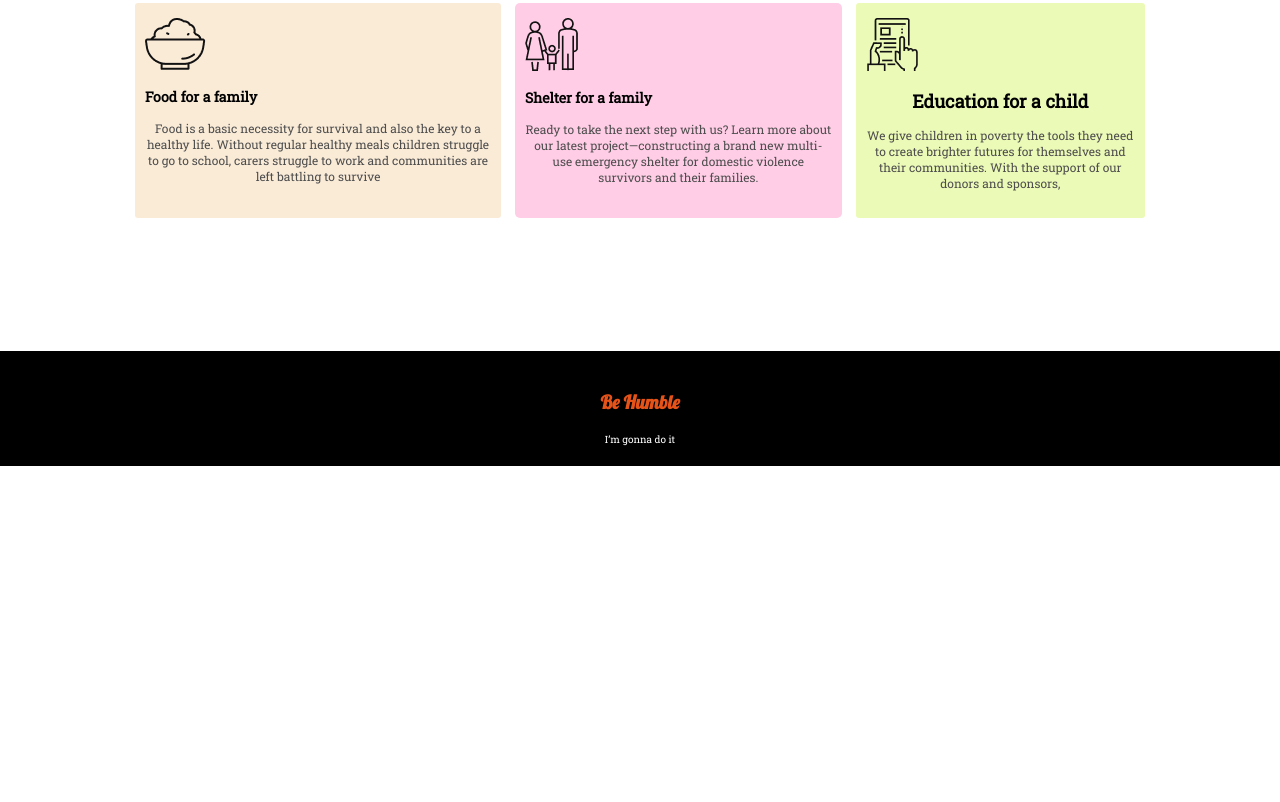
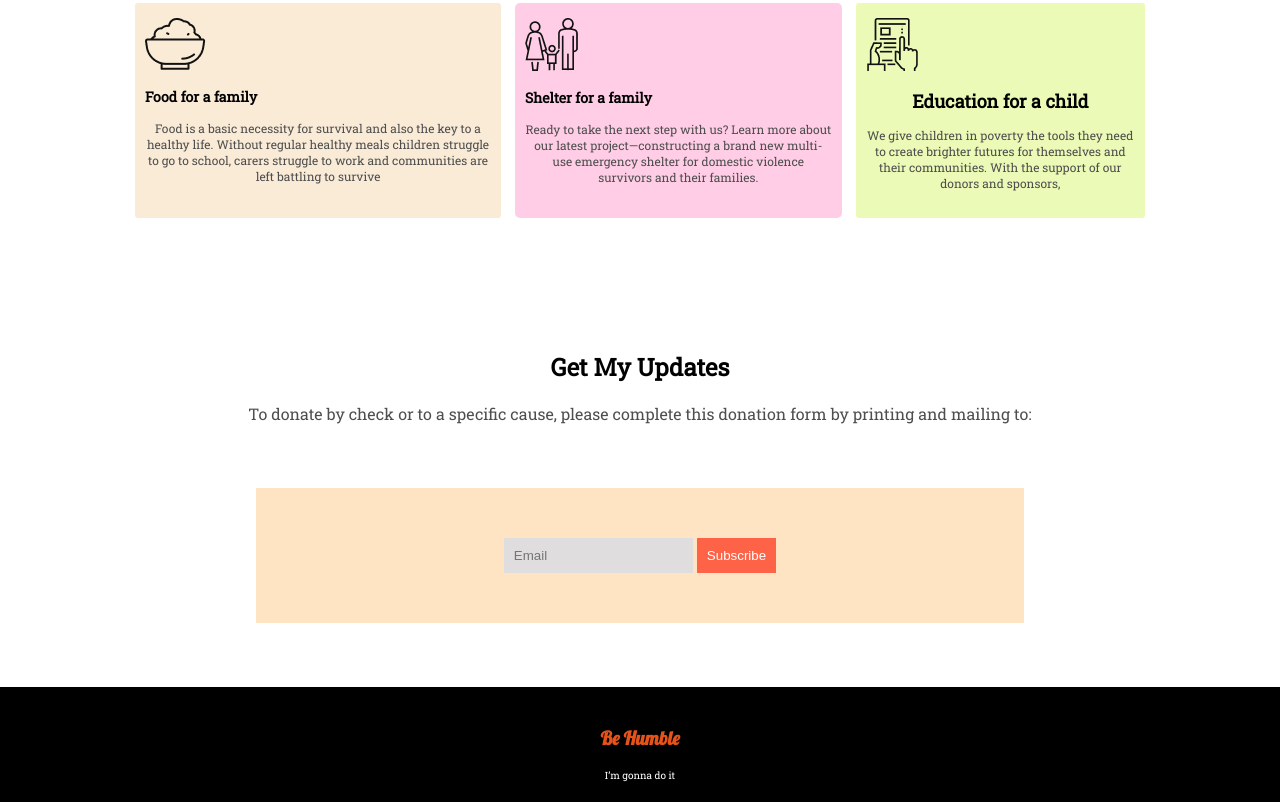
Before and after one commit to rajibhossainimran/donate-today-repo, a plain HTML site: page index.html in a window 1280 px wide. Shown: the part 1289-2091 px from the top of the page. Before the commit the page ends 1755 px from the top, so only its background shows below. Drawn offline with Linux system fonts and the light colour scheme.

Commit message:
part third added

```diff
--- a/index.html
+++ b/index.html
@@ -57,9 +57,19 @@
             </div>
         </div>
     </section>
+    <section class="upnter-news">
+        <h1>Get My Updates</h1>
+        <p>To donate by check or to a specific cause, please complete this donation form by printing and mailing to:</p>
+        <div class="mail-desing">
+            <input id="email-under" type="text" placeholder="Email">
+            <button id="subscribe-btn">Subscribe</button>
+        </div>
+
+    </section>
     <footer>
         <h3 id="footer-text">Be Humble</h3>
         <p id="footer-p-text">I’m gonna do it</p>
+
     </footer>
 
 </body>
--- a/style.css
+++ b/style.css
@@ -105,6 +105,33 @@ h5 {
     color: rgb(141, 138, 138);
 }
 
+.upnter-news {
+    text-align: center;
+}
+
+.mail-desing {
+    background-color: bisque;
+    margin: 5% 20%;
+    padding-top: 50px;
+    padding-bottom: 50px;
+}
+
+#email-under {
+    border: none;
+    background-color: rgb(223, 221, 221);
+    padding-top: 10px;
+    padding-bottom: 10px;
+    padding-left: 10px;
+}
+
+#subscribe-btn {
+    border: none;
+    text-decoration: none;
+    background-color: tomato;
+    padding: 10px;
+    color: #ffff;
+}
+
 footer {
     text-align: center;
     background-color: rgb(0, 0, 0);
```
